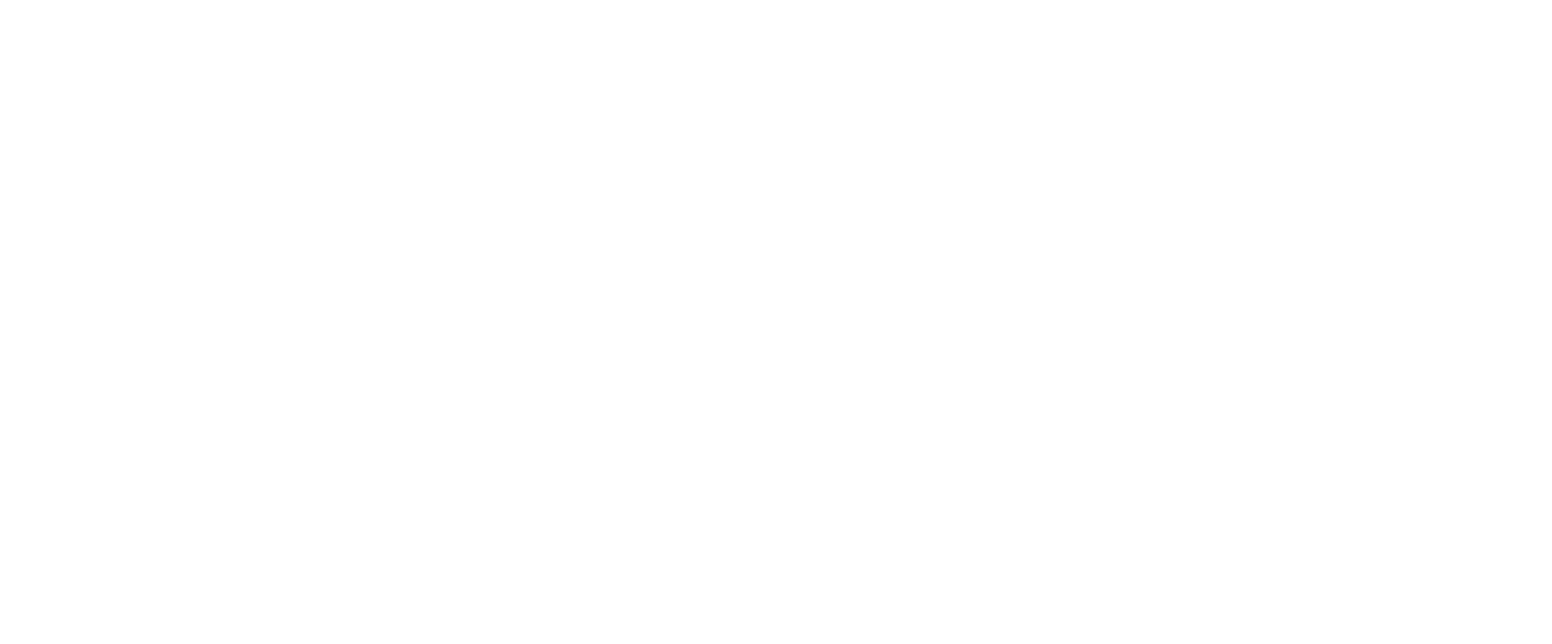
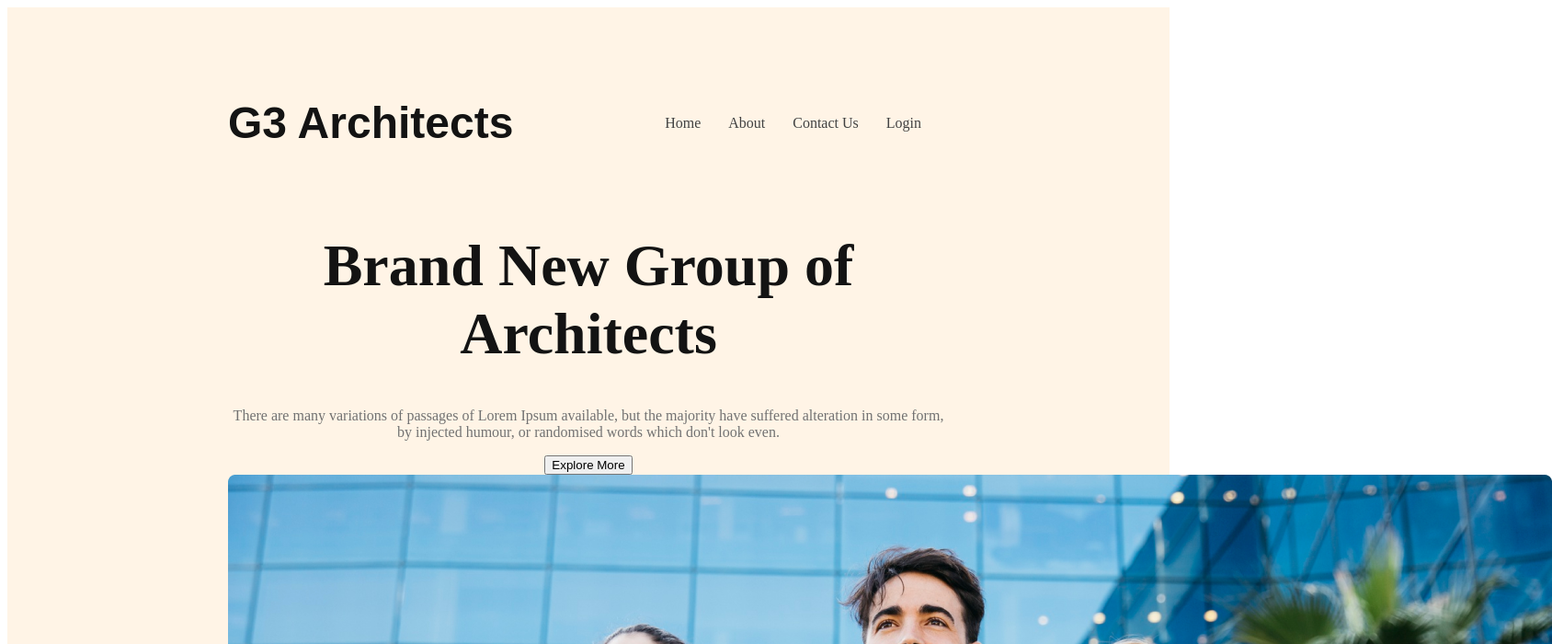
Before and after one commit to jabir6k/g3-architect-repo, a plain HTML site: page index.html in a window 1280 px wide. Shown: the top 700 px of the page at 92% size, 1688 px wide, since content can reach past the window. Drawn offline with Linux system fonts and the light colour scheme; a web font is replaced by a local one.

Commit message:
banner content added

```diff
--- a/index.html
+++ b/index.html
@@ -1,12 +1,41 @@
 <!DOCTYPE html>
 <html lang="en">
 <head>
+    <link rel="stylesheet"
+          href="('https://fonts.googleapis.com/css2?family=Work+Sans:ital,wght@0,100..900;1,100..900&display=swap')">
     <meta charset="UTF-8">
     <meta name="viewport" content="width=device-width, initial-scale=1.0">
     <title>G3 Architects</title>
     <link rel="stylesheet" href="styles/architect.css">
+
 </head>
 <body>
+    <header>
+      <nav>
+        <h3 class="nav-title">G3 Architects</h3>
+        <ul>
+            <li><a href="">Home</a></li>
+            <li><a href="">About</a></li>
+            <li><a href="">Contact Us</a></li>
+            <li><a href="">Login</a></li>
+        </ul>
+      </nav>
+      <div class="banner">
+      <div class="banner-content">
+      <h1 class="banner-title">Brand New Group of Architects</h1>
+      <p class="banner-description">
+        There are many variations of passages of Lorem Ipsum available, but the majority have suffered alteration in some form, by injected humour, or randomised words which don't look even.
+      </p>
+      <button class="btn-primary">Explore More</button>
+      </div>
+      <img src="images/banner.png" alt="">
+        </div>
+    </header>
+    <main>
 
+    </main>
+    <footer>
+
+    </footer>
 </body>
 </html>
--- a/styles/architect.css
+++ b/styles/architect.css
@@ -0,0 +1,63 @@
+h3{
+    font-family: "Work Sans", sans-serif;
+    font-weight: 600;
+}
+
+.btn-primary{
+
+}
+
+
+/* header styles */
+
+header{
+    background: rgba(255, 144, 14, 0.10);
+    padding: 50px 240px;
+}
+.nav-title{
+    color: var(--Dark-01, #131313);
+
+font-size: 3rem;
+font-weight: 700;
+}
+
+nav{
+    display: flex;
+    justify-content: space-between;
+    align-items: center;
+}
+
+nav > ul{
+    display: flex;
+
+}
+
+nav  li{
+    list-style: none;
+    margin-right: 30px;
+    font-size: 1rem;
+    font-weight: 500;
+}
+
+nav li a{
+    text-decoration: none;
+    color: var(--Dark-02, #424242);
+}
+
+/* banner-styles */
+
+.banner-content{
+  max-width: 800px;
+  text-align: center;
+  margin: 0 auto;
+}
+
+.banner-title{
+    font-size: 4rem;
+    font-weight: 700;
+    color: #131313;
+}
+
+.banner-description{
+    color: #727272;
+}
```
